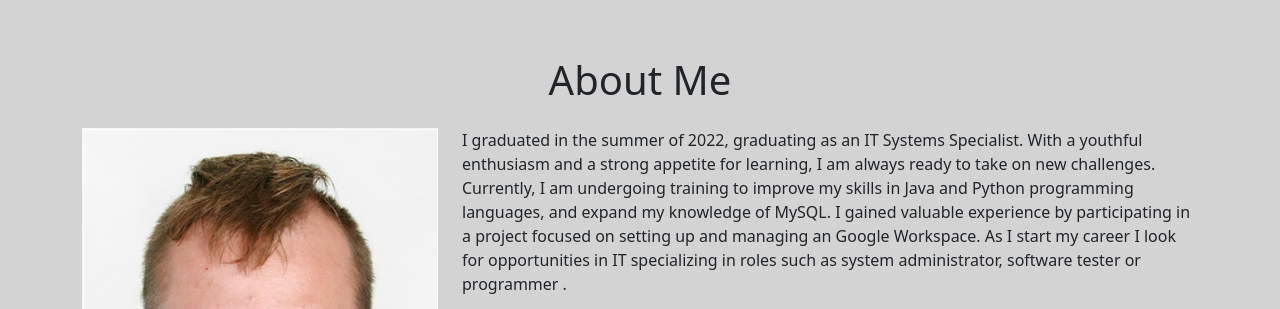
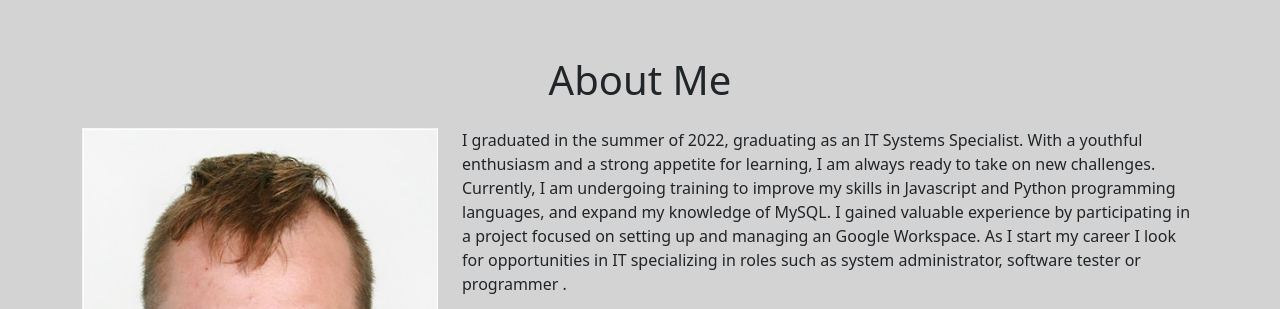
Before and after one commit to raigoh/Portfolio, a plain HTML site: page index.html in a window 1280 px wide. Shown: the part 920-1229 px from the top of the page. Drawn offline with nearby package versions, Linux system fonts and the light colour scheme.

Commit message:
fixed miss spell

```diff
--- a/index.html
+++ b/index.html
@@ -91,7 +91,7 @@
                 </div>
 
                 <div class="col-lg-8">
-                    <p>I graduated in the summer of 2022, graduating as an IT Systems Specialist. With a youthful enthusiasm and a strong appetite for learning, I am always ready to take on new challenges. Currently, I am undergoing training to improve my skills in Java and Python programming languages, and expand my knowledge of MySQL. I gained valuable experience by participating in a project focused on setting up and managing an Google Workspace. As I start my career I look for opportunities in IT specializing in roles such as system administrator, software tester or programmer .
+                    <p>I graduated in the summer of 2022, graduating as an IT Systems Specialist. With a youthful enthusiasm and a strong appetite for learning, I am always ready to take on new challenges. Currently, I am undergoing training to improve my skills in Javascript and Python programming languages, and expand my knowledge of MySQL. I gained valuable experience by participating in a project focused on setting up and managing an Google Workspace. As I start my career I look for opportunities in IT specializing in roles such as system administrator, software tester or programmer .
                     </p>
                     <div class="row mt-3">
                         <div class="col-md-6">
```
